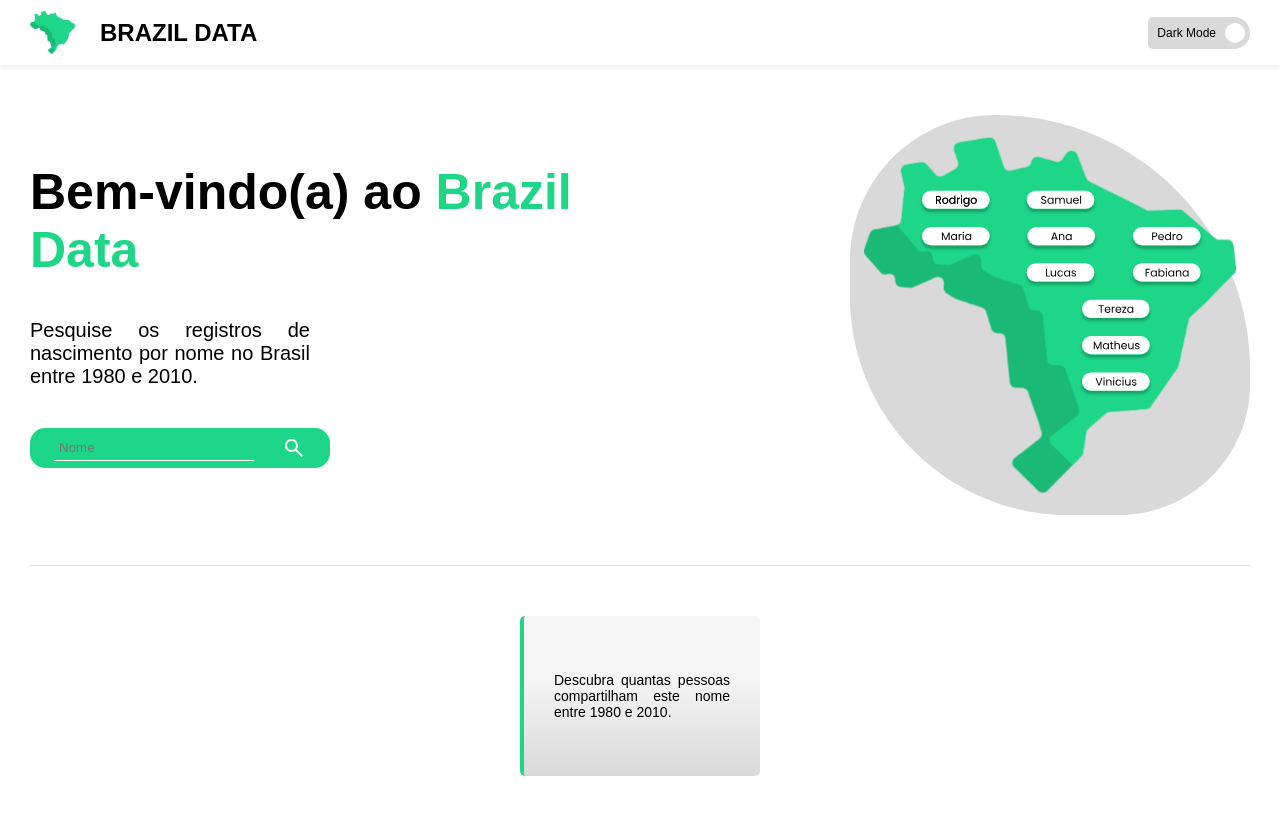
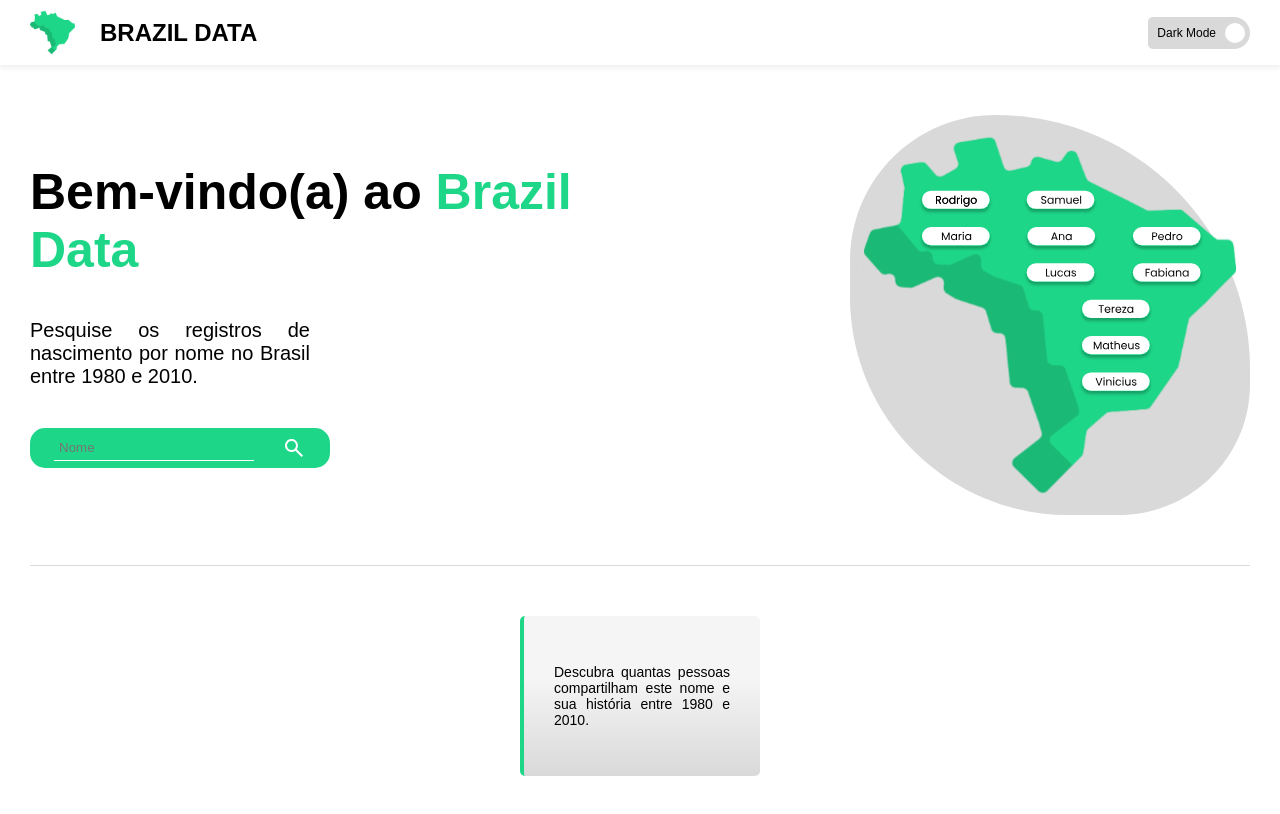
Before and after one commit to Rodriguou/Brazil-Data, a React (Create React App) app: page / in a window 1280 px wide. Shown: the top 814 px of the page. Built offline with nearby package versions, Linux system fonts and the light colour scheme.

Commit message:
Update App.js

```diff
--- a/src/App.js
+++ b/src/App.js
@@ -81,7 +81,7 @@ function App() {
               {periodosSelecionados.length > 0 && ( // Apenas mostra o nome se houver dados de pelo menos um dos períodos desejados
                 <p className="title">{resultadoNome}</p>
               )}
-              <p className="text">Descubra quantas pessoas compartilham este nome entre 1980 e 2010.</p>
+              <p className="text">Descubra quantas pessoas compartilham este nome e sua história entre 1980 e 2010.</p>
             </div>
 
             <div className="back">
```
